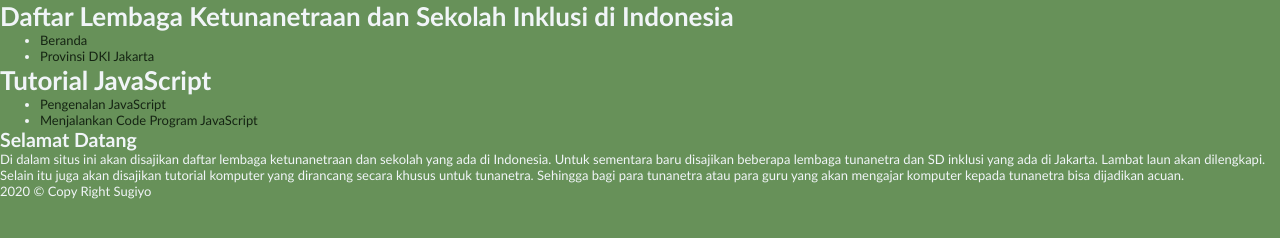
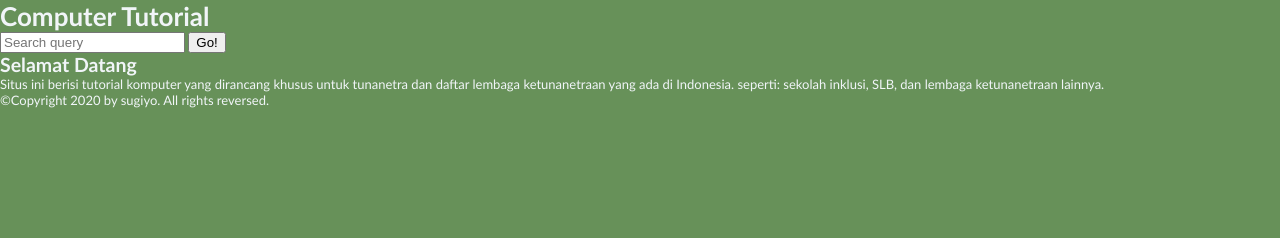
Before and after one commit to sugiyo308/sugiyo308.github.io, a plain HTML site: page index.html in a window 1280 px wide. Drawn offline with Linux system fonts and the light colour scheme; files that its build step writes are made by us from their sources.

Commit message:
Add files via upload

```diff
--- a/index.html
+++ b/index.html
@@ -1,45 +1,46 @@
-<!DOCTYPE html>
-<html lang="en">
+<html>
 <head>
-    <meta charset="UTF-8">
-    <meta name="viewport" content="width=device-width, initial-scale=1.0">
-    <meta http-equiv="X-UA-Compatible" content="ie=edge">
-    <title>Daftar Lembaga Ketunanetraan dan Sekolah Inklusi</title>
-    <link rel="stylesheet" href="style.css">
+  <meta charset="utf-8">
+  <title>Tutorial Komputer & Info Lembaga Tunanetra</title>
+  <link rel="stylesheet" href="css/style.css">
+  <!-- the below three lines are a fix to get HTML5 semantic elements working in old versions of Internet Explorer-->
+  <!--[if lt IE 9]>
+  <script src="https://cdnjs.cloudflare.com/ajax/libs/html5shiv/3.7.3/html5shiv.js"></script>
+  <![endif]-->
 </head>
 <body>
-    <header class="class">
-        <h1>Daftar Lembaga Ketunanetraan dan Sekolah Inklusi di Indonesia</h1>
-    </header>
+  <!-- Here is our main header that is used across all the pages of our website -->
 
-    <nav class="nav-primary"></nav>
-    <ul>
-        <li><a href="index.html" title="Beranda">Beranda</a></li>
-    <li><a href="jakpus.html">Provinsi DKI Jakarta</a></li>
-</ul>
+  <header>
+    <h1>Computer Tutorial</h1>
+  </header>
 
-<h1>Tutorial JavaScript</h1>
+  <nav>
+    <!-- A Search form is another commmon non-linear way to navigate through a website. -->
+    <form>
+      <input type="search" name="q" placeholder="Search query">
+      <input type="submit" value="Go!">
+    </form>
+  </nav>
 
-<ul>
-    <li><a href="java.bab1.html">Pengenalan JavaScript</a></li>
-    <li><a href="java.bab2.html">Menjalankan Code Program JavaScript</a></li>
-</ul>
+  <!-- Here is our page's main content -->
+  <main>
+    <!-- It contains an article -->
+    <article>
+      <h2>Selamat Datang</h2>
+      <p>
+        Situs ini berisi tutorial komputer yang dirancang khusus untuk tunanetra dan daftar lembaga ketunanetraan  yang ada di Indonesia. seperti: sekolah inklusi, SLB, dan lembaga ketunanetraan lainnya.
+      </p>
+    </article>
+
+  <!-- the aside content can also be nested within the main content -->
+  <aside>
+  </aside>
+  </main>
 
 
-</nav>
-
-<main class="class">
-    <h2>Selamat Datang</h2>
-    <p>
-        Di dalam situs ini akan disajikan daftar lembaga ketunanetraan  dan sekolah yang ada di Indonesia. Untuk sementara baru disajikan beberapa lembaga tunanetra dan SD inklusi yang ada di Jakarta. Lambat laun akan dilengkapi.
-    </p>
-    <p>
-        Selain itu juga akan disajikan tutorial komputer yang dirancang secara khusus untuk tunanetra. Sehingga bagi para tunanetra atau para guru yang akan mengajar komputer kepada tunanetra bisa dijadikan acuan.
-    </p>
-</main>
-
-<footer class="footer">
-        <p>2020 &#169; Copy Right Sugiyo</p>
-    </footer>
+  <footer>
+    <p>©Copyright 2020 by sugiyo. All rights reversed.</p>
+  </footer>
 </body>
 </html>
```
